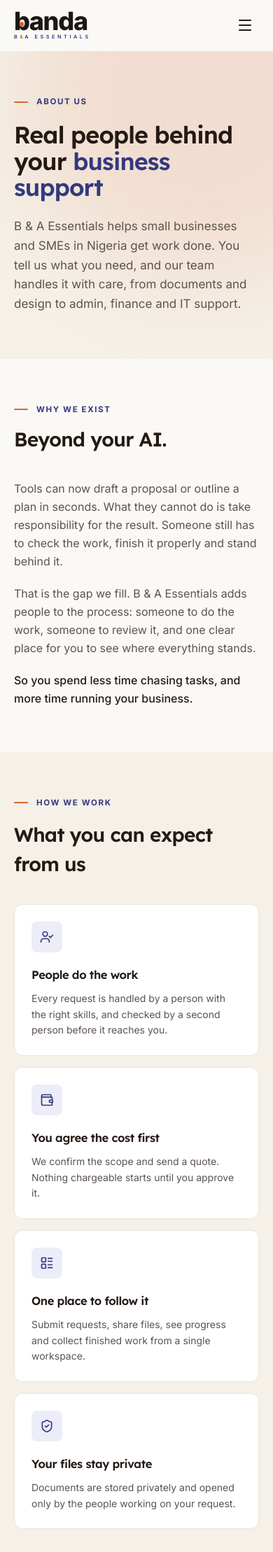
After one commit to Godleads1/ba-essentials, a Django app: page /about/ in a window 390 px wide. The commit adds this page. Shown: the top 2218 px of the page at 70% size. Run offline with Django 5.2, Linux system fonts and the light colour scheme; tables that the repository leaves empty hold one stand-in row (values such as "Sample post").

Commit message:
Add About Us page, always-on social icons and managed testimonials
- Add /about/ with built-in copy and an About Us link in the header, mobile
  menu and footer. A published website page with the slug "about" replaces
  the built-in copy, and the menu lists it once.
- Always show the five footer social icons. An icon is a link only when its
  SOCIAL_*_URL is set, so the row stays complete without dead links.
- Add a Testimonial model with a Django admin entry. The landing page shows
  published quotes; publishing requires confirmed client consent, and each
  quote carries its own star rating. Sample quotes remain DEBUG-only and
  labelled.

Co-Authored-By: Claude Fable 5.2 <noreply@anthropic.com>
Claude-Session: https://claude.ai/code/session_01WmRFSHUF4gJ5v1VyPkKQRY

```diff
--- a/apps/core/templatetags/site.py
+++ b/apps/core/templatetags/site.py
@@ -79,6 +79,12 @@ _LINE_ICONS = {
     "plus": (
         '<path d="M5 12h14"/><path d="M12 5v14"/>'
     ),
+    "shield-check": (
+        '<path d="M20 13c0 5-3.5 7.5-7.66 8.95a1 1 0 0 1-.67-.01C7.5 20.5 4 18 4 13V6a1 1 0 0 1 1-1c2 0 4.5-1.2 6.24-2.72a1.17 1.17 0 0 1 1.52 0C14.51 3.81 17 5 19 5a1 1 0 0 1 1 1z"/><path d="m9 12 2 2 4-4"/>'
+    ),
+    "wallet": (
+        '<path d="M19 7V4a1 1 0 0 0-1-1H5a2 2 0 0 0 0 4h15a1 1 0 0 1 1 1v4h-3a2 2 0 0 0 0 4h3a1 1 0 0 0 1-1v-2a1 1 0 0 0-1-1"/><path d="M3 5v14a2 2 0 0 0 2 2h15a1 1 0 0 0 1-1v-4"/>'
+    ),
     "instagram": (
         '<rect x="2" y="2" width="20" height="20" rx="5"/>'
         '<path d="M16 11.37A4 4 0 1 1 12.63 8 4 4 0 0 1 16 11.37z"/>'
@@ -139,14 +145,11 @@ def icon(name: str, css_class: str = "h-4 w-4", solid: bool = False):
 
 @register.simple_tag
 def social_links():
-    """Configured social profiles as (key, label, url), in display order.
+    """Social profiles as (key, label, url), in display order.
 
-    Only profiles with a URL in settings.SOCIAL_LINKS are returned, so the
-    footer never shows a dead link.
+    Every profile is listed so the footer keeps its full row of icons. The url
+    is empty until settings.SOCIAL_LINKS has one, and the template renders an
+    unlinked icon in that case so the footer never carries a dead link.
     """
     configured = getattr(settings, "SOCIAL_LINKS", {}) or {}
-    return [
-        (key, label, configured[key])
-        for key, label in _SOCIAL_LABELS
-        if configured.get(key)
-    ]
+    return [(key, label, configured.get(key) or "") for key, label in _SOCIAL_LABELS]
--- a/apps/core/views.py
+++ b/apps/core/views.py
@@ -15,7 +15,7 @@ from .middleware import _safe_next
 
 # Design placeholders for the testimonial section. They are not real clients, so
 # they are only ever rendered with DEBUG on, under a visible "sample" notice.
-# Replace this with real, consented quotes before enabling the section live.
+# Real quotes are added through the Testimonial model in the admin.
 SAMPLE_TESTIMONIALS = (
     {
         "quote": "B & A Essentials has been a game-changer for my business. "
@@ -23,6 +23,8 @@ SAMPLE_TESTIMONIALS = (
         "name": "Ada Okafor",
         "role": "CEO, Bloom & Co.",
         "initials": "AO",
+        "stars": range(5),
+        "rating": 5,
     },
     {
         "quote": "I love how easy it is to request services and track progress. "
@@ -30,6 +32,8 @@ SAMPLE_TESTIMONIALS = (
         "name": "Tunde Adebayo",
         "role": "Founder, Tunde's Foods",
         "initials": "TA",
+        "stars": range(5),
+        "rating": 5,
     },
     {
         "quote": "The quality of work is excellent, and their support team is "
@@ -37,6 +41,8 @@ SAMPLE_TESTIMONIALS = (
         "name": "Ngozi Eze",
         "role": "Owner, Eze Retail",
         "initials": "NE",
+        "stars": range(5),
+        "rating": 5,
     },
 )
 
@@ -46,23 +52,42 @@ def landing(request):
     if request.user.is_authenticated:
         return redirect("staff-dashboard" if _is_staff(request.user) else "client-overview")
     from apps.catalogue.models import ServiceCategory
-    from apps.website.services import published_pages
+    from apps.website.services import published_pages, published_testimonials
 
     categories = ServiceCategory.objects.filter(is_active=True).order_by("sort_order", "name")
+    # Real, consented client quotes come from the Testimonial model. Until some
+    # exist the section stays hidden, except in DEBUG where labelled samples
+    # stand in so the design can be reviewed.
+    testimonials = list(published_testimonials())
+    use_samples = settings.DEBUG and not testimonials
+    if use_samples:
+        testimonials = SAMPLE_TESTIMONIALS
     return render(
         request,
         "public/landing.html",
         {
             "categories": categories,
             "site_pages": published_pages(),
-            "testimonials": SAMPLE_TESTIMONIALS if settings.DEBUG else (),
-            "testimonials_are_samples": settings.DEBUG,
+            "testimonials": testimonials,
+            "testimonials_are_samples": use_samples,
         },
     )
 
 
 def _is_staff(user) -> bool:
     return bool(getattr(user, "staff_role", ""))
+
+
+@require_GET
+def about(request):
+    """About Us. A published website page with the slug "about" replaces the
+    built-in copy, so staff can rewrite it without a deploy."""
+    from apps.website import views_public as website_views
+    from apps.website.services import published_page, published_pages
+
+    if published_page("about") is not None:
+        return website_views.page(request, slug="about")
+    return render(request, "public/about.html", {"site_pages": published_pages()})
 
 
 @require_GET
--- a/config/urls.py
+++ b/config/urls.py
@@ -8,6 +8,7 @@ from apps.website import views_public as website_views
 
 urlpatterns = [
     path("", core_views.landing, name="landing"),
+    path("about/", core_views.about, name="about"),
     path("health/", core_views.health, name="health"),
     path("", include("apps.accounts.urls")),
     path("", include("apps.organizations.urls_public")),
--- /dev/null
+++ b/templates/public/about.html
@@ -0,0 +1,80 @@
+{% extends "public/base.html" %}
+{% load site %}
+{% block title %}About Us · B &amp; A Essentials{% endblock %}
+{% block meta_description %}B &amp; A Essentials is a people-powered business support service for small businesses and SMEs in Nigeria.{% endblock %}
+{% block content %}
+  <main>
+    <section class="relative overflow-hidden bg-cream">
+      <div aria-hidden="true" class="pointer-events-none absolute -right-40 -top-48 h-[520px] w-[520px] rounded-full bg-brand-orange/[.12] blur-3xl"></div>
+      <div class="relative mx-auto max-w-site px-5 py-16 lg:px-0 lg:py-[84px]">
+        <div class="reveal max-w-[680px]">
+          <p class="flex items-center gap-3 text-[11.5px] font-bold tracking-[0.14em] text-brand-navy"><span class="h-[2px] w-5 rounded bg-brand-orange"></span>ABOUT US</p>
+          <h1 class="mt-5 font-display text-[34px] font-semibold leading-[1.1] tracking-[-0.025em] sm:text-[46px]">Real people behind your <span class="text-brand-navy">business support</span></h1>
+          <p class="mt-6 text-[17px] leading-relaxed text-ink-muted">B &amp; A Essentials helps small businesses and SMEs in Nigeria get work done. You tell us what you need, and our team handles it with care, from documents and design to admin, finance and IT support.</p>
+        </div>
+      </div>
+    </section>
+
+    <section class="bg-cream-light">
+      <div class="mx-auto grid max-w-site gap-10 px-5 py-16 lg:grid-cols-[0.8fr_1.4fr] lg:gap-16 lg:px-0 lg:py-[72px]">
+        <div class="reveal">
+          <p class="flex items-center gap-3 text-[11.5px] font-bold tracking-[0.14em] text-brand-navy"><span class="h-[2px] w-5 rounded bg-brand-orange"></span>WHY WE EXIST</p>
+          <h2 class="mt-4 font-display text-[28px] font-semibold leading-tight tracking-tight sm:text-[30px]">Beyond your AI.</h2>
+        </div>
+        <div class="reveal reveal-d1 space-y-5 text-[16px] leading-relaxed text-ink-muted">
+          <p>Tools can now draft a proposal or outline a plan in seconds. What they cannot do is take responsibility for the result. Someone still has to check the work, finish it properly and stand behind it.</p>
+          <p>That is the gap we fill. B &amp; A Essentials adds people to the process: someone to do the work, someone to review it, and one clear place for you to see where everything stands.</p>
+          <p class="font-medium text-ink">So you spend less time chasing tasks, and more time running your business.</p>
+        </div>
+      </div>
+    </section>
+
+    <section class="bg-cream">
+      <div class="mx-auto max-w-site px-5 py-16 lg:px-0 lg:py-[72px]">
+        <div class="reveal">
+          <p class="flex items-center gap-3 text-[11.5px] font-bold tracking-[0.14em] text-brand-navy"><span class="h-[2px] w-5 rounded bg-brand-orange"></span>HOW WE WORK</p>
+          <h2 class="mt-4 font-display text-[28px] font-semibold tracking-tight sm:text-[30px]">What you can expect from us</h2>
+        </div>
+        <ul class="mt-9 grid gap-4 sm:grid-cols-2">
+          <li class="reveal rounded-xl border border-cream-line bg-white p-6">
+            <span class="grid h-11 w-11 place-items-center rounded-lg bg-pill-navy-bg text-brand-navy">{% icon "user-check" "h-5 w-5" %}</span>
+            <h3 class="mt-5 font-display text-[16.5px] font-semibold">People do the work</h3>
+            <p class="mt-2.5 text-[14px] leading-relaxed text-ink-muted">Every request is handled by a person with the right skills, and checked by a second person before it reaches you.</p>
+          </li>
+          <li class="reveal rounded-xl border border-cream-line bg-white p-6">
+            <span class="grid h-11 w-11 place-items-center rounded-lg bg-pill-navy-bg text-brand-navy">{% icon "wallet" "h-5 w-5" %}</span>
+            <h3 class="mt-5 font-display text-[16.5px] font-semibold">You agree the cost first</h3>
+            <p class="mt-2.5 text-[14px] leading-relaxed text-ink-muted">We confirm the scope and send a quote. Nothing chargeable starts until you approve it.</p>
+          </li>
+          <li class="reveal rounded-xl border border-cream-line bg-white p-6">
+            <span class="grid h-11 w-11 place-items-center rounded-lg bg-pill-navy-bg text-brand-navy">{% icon "layout-list" "h-5 w-5" %}</span>
+            <h3 class="mt-5 font-display text-[16.5px] font-semibold">One place to follow it</h3>
+            <p class="mt-2.5 text-[14px] leading-relaxed text-ink-muted">Submit requests, share files, see progress and collect finished work from a single workspace.</p>
+          </li>
+          <li class="reveal rounded-xl border border-cream-line bg-white p-6">
+            <span class="grid h-11 w-11 place-items-center rounded-lg bg-pill-navy-bg text-brand-navy">{% icon "shield-check" "h-5 w-5" %}</span>
+            <h3 class="mt-5 font-display text-[16.5px] font-semibold">Your files stay private</h3>
+            <p class="mt-2.5 text-[14px] leading-relaxed text-ink-muted">Documents are stored privately and opened only by the people working on your request.</p>
+          </li>
+        </ul>
+      </div>
+    </section>
+
+    <section class="bg-cream-light pb-16 pt-16 lg:pb-[72px] lg:pt-[72px]">
+      <div class="mx-auto max-w-site px-5 lg:px-0">
+        <div class="reveal relative flex flex-col gap-6 overflow-hidden rounded-2xl bg-cocoa px-6 py-8 sm:px-9 md:flex-row md:items-center md:justify-between">
+          <span aria-hidden="true" class="pointer-events-none absolute -right-16 -top-24 h-64 w-64 rounded-full border border-brand-lavender/15"></span>
+          <span aria-hidden="true" class="pointer-events-none absolute -right-4 -top-12 h-40 w-40 rounded-full border border-brand-lavender/15"></span>
+          <div class="relative">
+            <h2 class="font-display text-[22px] font-semibold text-white sm:text-[24px]">Want to know more?</h2>
+            <p class="mt-1.5 text-[14px] text-white/80">Tell us about your business and what you need help with.</p>
+          </div>
+          <div class="relative flex flex-wrap gap-3">
+            <a href="{% url 'contact' %}" class="inline-flex items-center rounded-lg border border-white/30 px-5 py-3.5 text-[14px] font-semibold text-white transition hover:bg-white/10 focus-visible:outline-white">Talk to Our Team</a>
+            <a href="{% url 'signup' %}" class="group inline-flex items-center gap-2 rounded-lg bg-brand-orange px-5 py-3.5 text-[14px] font-semibold text-white transition hover:bg-brand-orange-dark focus-visible:outline-white">Get Started {% icon "arrow-right" "h-4 w-4 transition-transform group-hover:translate-x-0.5" %}</a>
+          </div>
+        </div>
+      </div>
+    </section>
+  </main>
+{% endblock %}
--- a/templates/public/base.html
+++ b/templates/public/base.html
@@ -27,9 +27,10 @@
             <li><a href="{% url 'landing' %}#top" data-spy="top" class="site-nav-link">Home</a></li>
             <li><a href="{% url 'landing' %}#services" data-spy="services" class="site-nav-link">Services</a></li>
             <li><a href="{% url 'landing' %}#how" data-spy="how" class="site-nav-link">How It Works</a></li>
-            {% for item in site_pages %}
+            <li><a href="{% url 'about' %}" class="site-nav-link{% if current == 'about' %} is-active{% endif %}"{% if current == 'about' %} aria-current="page"{% endif %}>About Us</a></li>
+            {% for item in site_pages %}{% if item.slug != "about" %}
               <li><a href="{% url 'website-page' slug=item.slug %}" class="site-nav-link{% if page.slug == item.slug %} is-active{% endif %}"{% if page.slug == item.slug %} aria-current="page"{% endif %}>{{ item.published_revision.title }}</a></li>
-            {% endfor %}
+            {% endif %}{% endfor %}
             <li><a href="{% url 'contact' %}" class="site-nav-link{% if current == 'contact' %} is-active{% endif %}"{% if current == 'contact' %} aria-current="page"{% endif %}>Contact</a></li>
           </ul>
         </nav>
@@ -51,9 +52,10 @@
           <li><a href="{% url 'landing' %}#top" class="block rounded-md px-2 py-2 font-medium text-brand-navy">Home</a></li>
           <li><a href="{% url 'landing' %}#services" class="block rounded-md px-2 py-2 text-ink-muted">Services</a></li>
           <li><a href="{% url 'landing' %}#how" class="block rounded-md px-2 py-2 text-ink-muted">How It Works</a></li>
-          {% for item in site_pages %}
+          <li><a href="{% url 'about' %}" class="block rounded-md px-2 py-2 text-ink-muted">About Us</a></li>
+          {% for item in site_pages %}{% if item.slug != "about" %}
             <li><a href="{% url 'website-page' slug=item.slug %}" class="block rounded-md px-2 py-2 text-ink-muted">{{ item.published_revision.title }}</a></li>
-          {% endfor %}
+          {% endif %}{% endfor %}
           <li><a href="{% url 'contact' %}" class="block rounded-md px-2 py-2 text-ink-muted">Contact</a></li>
           <li class="flex gap-3 pt-3">
             <a href="{% url 'login' %}" class="flex-1 rounded-lg border border-cream-line py-2.5 text-center font-semibold">Log In</a>
@@ -81,20 +83,25 @@
               <li><a href="{% url 'landing' %}#top" class="transition-colors hover:text-brand-lavender">Home</a></li>
               <li><a href="{% url 'landing' %}#services" class="transition-colors hover:text-brand-lavender">Services</a></li>
               <li><a href="{% url 'landing' %}#how" class="transition-colors hover:text-brand-lavender">How It Works</a></li>
-              {% for item in site_pages %}
+              <li><a href="{% url 'about' %}" class="transition-colors hover:text-brand-lavender">About Us</a></li>
+              {% for item in site_pages %}{% if item.slug != "about" %}
                 <li><a href="{% url 'website-page' slug=item.slug %}" class="transition-colors hover:text-brand-lavender">{{ item.published_revision.title }}</a></li>
-              {% endfor %}
+              {% endif %}{% endfor %}
               <li><a href="{% url 'contact' %}" class="transition-colors hover:text-brand-lavender">Contact</a></li>
             </ul>
           </nav>
           {% social_links as socials %}
-          {% if socials %}
-            <ul class="flex gap-2.5">
-              {% for key, label, url in socials %}
-                <li><a href="{{ url }}" rel="noopener noreferrer" aria-label="{{ label }}" class="grid h-11 w-11 place-items-center rounded-full border border-white/20 transition hover:-translate-y-0.5 hover:border-brand-orange hover:bg-brand-orange">{% icon key "h-[15px] w-[15px]" %}</a></li>
-              {% endfor %}
-            </ul>
-          {% endif %}
+          <ul class="flex gap-2.5">
+            {% for key, label, url in socials %}
+              <li>
+                {% if url %}
+                  <a href="{{ url }}" rel="noopener noreferrer" aria-label="{{ label }}" class="grid h-11 w-11 place-items-center rounded-full border border-white/20 transition hover:-translate-y-0.5 hover:border-brand-orange hover:bg-brand-orange">{% icon key "h-[15px] w-[15px]" %}</a>
+                {% else %}
+                  <span role="img" aria-label="{{ label }}" class="grid h-11 w-11 place-items-center rounded-full border border-white/20">{% icon key "h-[15px] w-[15px]" %}</span>
+                {% endif %}
+              </li>
+            {% endfor %}
+          </ul>
         </div>
         <div class="flex flex-col gap-2 border-t border-white/10 py-6 text-[13px] text-white/70 sm:flex-row sm:justify-between">
           <p>&copy; {% now "Y" %} B &amp; A Essentials. All rights reserved.</p>
--- a/templates/public/landing.html
+++ b/templates/public/landing.html
@@ -244,7 +244,7 @@
             <h2 id="stories-title" class="mt-4 font-display text-[30px] font-semibold tracking-tight sm:text-[32px]">What Our Clients Say</h2>
             <p class="mt-4 max-w-[460px] text-[15px] leading-relaxed text-ink-muted">Businesses across Nigeria trust B &amp; A Essentials to help them work smarter and grow faster.</p>
             {% if testimonials_are_samples %}
-              <p class="mt-4 inline-flex rounded-md border border-amber-300 bg-amber-50 px-3 py-1.5 text-[12px] font-semibold text-amber-900">Sample content, shown in development only. This section is hidden on the live site.</p>
+              <p class="mt-4 inline-flex rounded-md border border-amber-300 bg-amber-50 px-3 py-1.5 text-[12px] font-semibold text-amber-900">Sample content, shown in development only. The live site shows this section once real client quotes are added.</p>
             {% endif %}
           </div>
           <div class="flex gap-3">
@@ -258,7 +258,7 @@
             {% cycle "bg-brand-navy" "bg-brand-orange" "bg-cocoa" as avatar_tone silent %}
             <figure class="relative w-[85%] shrink-0 snap-start rounded-xl border border-cream-line bg-white p-6 transition hover:shadow-[0_18px_40px_-26px_rgba(28,23,18,.35)] sm:w-[calc(50%-8px)] lg:w-[calc(33.333%-11px)]">
               {% icon "quote" "absolute right-5 top-5 h-7 w-7 text-brand-navy-soft" %}
-              <div class="flex gap-1 text-brand-orange" role="img" aria-label="5 out of 5 stars">{% icon "star" "h-3 w-3" %}{% icon "star" "h-3 w-3" %}{% icon "star" "h-3 w-3" %}{% icon "star" "h-3 w-3" %}{% icon "star" "h-3 w-3" %}</div>
+              <div class="flex gap-1 text-brand-orange" role="img" aria-label="{{ item.rating }} out of 5 stars">{% for _ in item.stars %}{% icon "star" "h-3 w-3" %}{% endfor %}</div>
               <blockquote class="mt-5 text-[14px] leading-relaxed text-ink">&ldquo;{{ item.quote }}&rdquo;</blockquote>
               <figcaption class="mt-6 flex items-center gap-3">
                 <span class="grid h-10 w-10 place-items-center rounded-full {{ avatar_tone }} text-[12px] font-bold text-white" aria-hidden="true">{{ item.initials }}</span>
```
Also changed, not shown: apps/website/admin.py (+9 -1 lines), apps/website/models.py (+46 -0 lines), apps/website/services.py (+6 -1 lines), tests/test_public_site.py (+63 -8 lines), tests/test_website.py (+2 -1 lines), README.md, apps/website/migrations/0002_testimonial.py (added), static/css/app.css.
